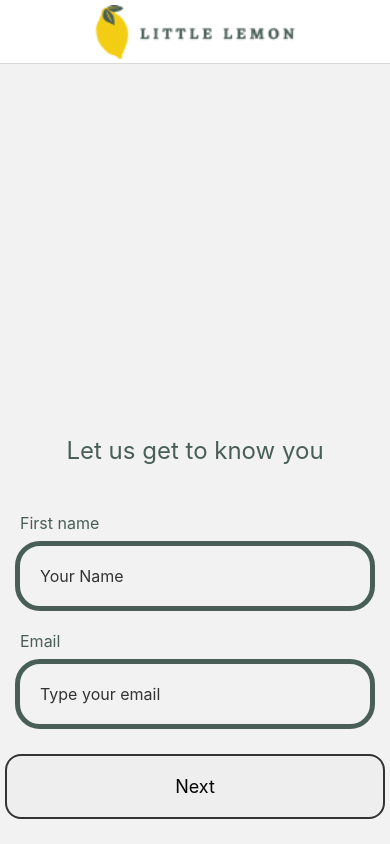
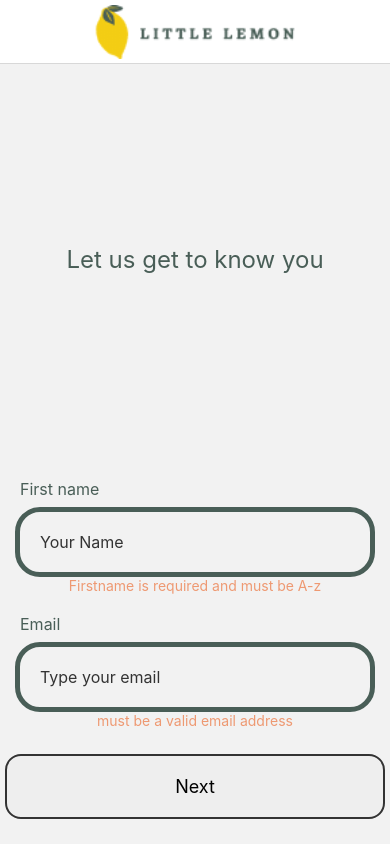
Before and after one commit to JamiesonCurrie/meta-react-native-capstone, a React Native app: screen /Onboarding in a window 390 px wide. Built offline with nearby package versions, Linux system fonts and the light colour scheme.

Commit message:
updated screens

```diff
--- a/screens/Onboarding.js
+++ b/screens/Onboarding.js
@@ -1,5 +1,5 @@
 import { useEffect, useState, useContext }              from "react";
-import { Text, View, TextInput, Pressable, StyleSheet } from "react-native";
+import { Text, View, TextInput, Pressable, StyleSheet, Alert, Image } from "react-native";
 
 import AsyncStorage from '@react-native-async-storage/async-storage';
 
@@ -26,9 +26,11 @@ const Onboarding = () => {
     , ['email',     profileState['email']    ]
     ];
 
+    console.log(entries.concat([['IsOnboardingCompleted', 'true']]));
+
     try {
       await AsyncStorage.multiSet(
-        entries.concat(['IsOnboardingCompleted', 'true'])
+        entries.concat([['IsOnboardingCompleted', 'true']])
       );
     }
     catch(e) {
@@ -52,24 +54,28 @@ const Onboarding = () => {
   }, [profileState['email']]);
 
   useEffect(() => {
-    setDisabled((!validEmail || !validFirstname));
+    const disabled = (!validEmail || !validFirstname) ? true : false;
+    setDisabled(disabled);
   }, [validFirstname, validEmail]);
 
   useEffect(() => {
-    setValidFirstname(true);
-    setValidEmail(true);
+    setValidFirstname(false);
+    setValidEmail(false);
     setDisabled(true);
   }, []);
 
   return (
     <View style={styles.container}>
-      <View style={localStyles.container}>
+      <View style={localStyles.top}>
         <Text style={[styles.leadText, localStyles.leadText]}>Let us get to know you</Text>
+      </View>
+      <View style={localStyles.bottom}>
         <Text style={styles.labelText}>First name</Text>
         <TextInput
           style={styles.inputText}
           id={'firstname'}
           placeholder='Your Name'
+          autoCapitalize='words'
           value={profileState['firstname']}
           onChangeText={(text) => dispatchProfileChange({ data: [['firstname', text]] })}
         />
@@ -103,8 +109,12 @@ const Onboarding = () => {
 /*****************************************************************************/
 
 const localStyles = StyleSheet.create({
-  container:  {
-    flex: 2
+  top:  {
+    flex: 1
+  , justifyContent: 'center'
+  }
+, bottom:  {
+    flex: 1
   , justifyContent: 'flex-end'
   }
 , leadText: {
--- a/screens/Profile.js
+++ b/screens/Profile.js
@@ -1,8 +1,9 @@
 /*****************************************************************************/
 /*****************************************************************************/
 
-import { useContext, useEffect, useRef, useState } from "react";
-import { Text, View, TextInput, Pressable, StyleSheet, ScrollView} from "react-native";
+import { useContext, useEffect, useRef, useState }      from "react";
+import { ScrollView, View, Text, TextInput, Pressable } from "react-native";
+import { StyleSheet, Alert }                            from "react-native";
 
 import AsyncStorage from '@react-native-async-storage/async-storage';
 
@@ -15,11 +16,10 @@ import { styles, themeColours } from '../styles/styles';
 import { ProfileContext }       from '../context/ProfileContext';
 
 import ProfileImage             from '../components/ProfileImage';
-import { Alert } from 'react-native';
 
 /*****************************************************************************/
 
-const Profile = () => {
+const Profile = ({navigation}) => {
 
   const {
     profileState
@@ -53,15 +53,16 @@ const Profile = () => {
   };
 
   const triggerClearStorage = async () => {
+    const box = Object.keys(profileRef.current);
+    box.push('IsOnboardingCompleted');
+    console.log(box);
     try {
-      await AsyncStorage.multiRemove(
-        Object.keys(blankProfile).push('IsOnboardingCompleted')
-      );
+      await AsyncStorage.multiRemove(box);
     }
     catch(e) {
       Alert.alert(
         'Storage Error!'
-      , 'There was an error clearing your storage. ' + JSON.stringify(e, ' ')
+      , 'There was an error clearing your storage. ' + e
       , [{text: 'OK'}]
       );
     }
@@ -95,7 +96,10 @@ const Profile = () => {
       Alert.alert(
         'Profile Saved'
       , 'Your profile has been updated successfully.'
-      , [{text: 'OK'}]
+      , [{
+          text: 'OK'
+        , onPress: () => navigation.navigate('Home')
+        }]
       );
     }
   };
@@ -165,6 +169,7 @@ const Profile = () => {
           style={styles.inputText}
           id={'profile_firstname'}
           placeholder={'Firstname'}
+          autoCapitalize='words'
           value={profileState['firstname']}
           onChangeText={(text) => handleChange('firstname', text)}
         />
@@ -176,6 +181,7 @@ const Profile = () => {
           style={styles.inputText}
           id={'profile_lastname'}
           placeholder={'Lastname'}
+          autoCapitalize='words'
           value={profileState['lastname']}
           onChangeText={(text) => handleChange('lastname', text)}
         />
```
